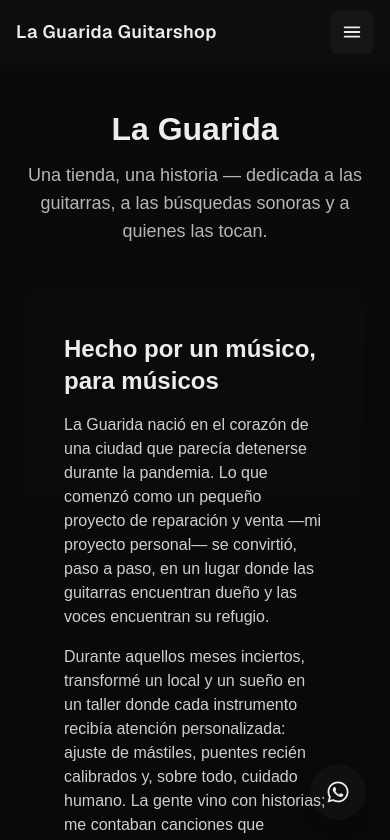
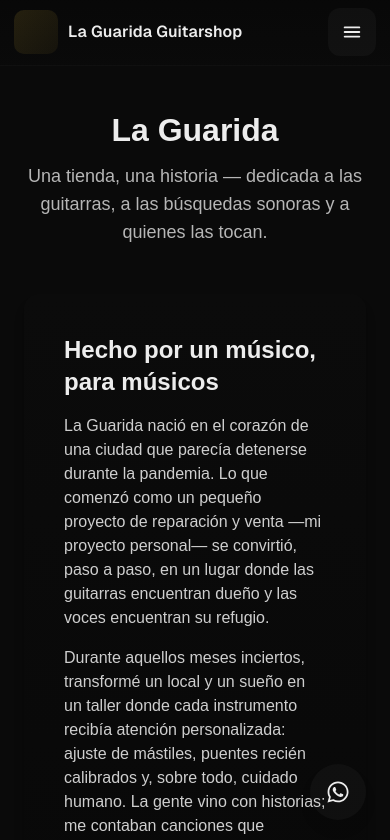
Before and after one commit to agusttin-ader/laguaridaguitarshop, a Next.js app: page /contacto in a window 390 px wide. Shown: the top 840 px of the page. Built offline with nearby package versions, Linux system fonts and the light colour scheme; no server answers.

Commit message:
revamp(header): mobile-first header styles, brand mark and safer nav spacing

```diff
--- a/app/components/Header.jsx
+++ b/app/components/Header.jsx
@@ -98,14 +98,15 @@ export default function Header() {
 
 
   return (
-    <header className="sticky top-0 z-50 w-full bg-[#0D0D0D] text-[#EDEDED] font-sans">
+    <header className="sticky top-0 z-50 w-full bg-[#0D0D0D] text-[#EDEDED] font-sans revamp-header">
       <div className="mx-auto flex h-[64px] md:h-[80px] max-w-7xl items-center justify-between px-4 sm:px-6 lg:px-8">
         <Link
           href="/"
-          className="text-lg font-semibold tracking-wide hover:text-[var(--gold-100)] transition-colors duration-200"
+          className="text-lg font-semibold tracking-wide hover:text-[var(--gold-100)] transition-colors duration-200 revamp-brand"
           aria-label="Ir a inicio"
         >
-          La Guarida Guitarshop
+          <span className="revamp-brand-mark" aria-hidden />
+          <span className="revamp-logo">La Guarida Guitarshop</span>
         </Link>
 
         {/* Desktop nav (large screens and up) */}
--- a/app/revamp.css
+++ b/app/revamp.css
@@ -82,6 +82,63 @@
 /* Small utilities */
 .text-gold { color: var(--revamp-gold) }
 
+/* Header / Navigation revamp (scoped) */
+.revamp-header {
+  background: linear-gradient(180deg, rgba(8,8,8,0.98), rgba(10,10,10,0.98));
+  border-bottom: 1px solid rgba(255,255,255,0.03);
+}
+.revamp-header .mx-auto { padding-left: 14px; padding-right: 14px }
+.revamp-brand {
+  display: inline-flex;
+  align-items: center;
+  gap: 10px;
+}
+.revamp-brand-mark {
+  width: 44px;
+  height: 44px;
+  border-radius: 10px;
+  background: linear-gradient(135deg, rgba(212,175,55,0.14), rgba(212,175,55,0.06));
+  display: inline-block;
+  flex: 0 0 44px;
+}
+.revamp-logo {
+  font-weight: 600;
+  letter-spacing: 0.2px;
+  font-size: 1rem;
+}
+
+/* Navigation links - larger hit area on mobile */
+.revamp-nav-link {
+  padding: 10px 12px;
+  border-radius: 10px;
+  display: inline-flex;
+  align-items: center;
+}
+.revamp-nav-link:hover { background: rgba(212,175,55,0.04); color: var(--revamp-gold) }
+
+/* Mobile hamburger: larger tap target + subtle ring */
+.revamp-header .hamburger-btn {
+  width: 48px;
+  height: 48px;
+  display: inline-flex;
+  align-items: center;
+  justify-content: center;
+  border-radius: 12px;
+}
+.revamp-header .hamburger-btn:focus { outline: 3px solid rgba(212,175,55,0.12); outline-offset: 2px }
+
+/* Mobile menu items: clearer spacing */
+.revamp-header #mobile-menu a, .revamp-header #mobile-menu button {
+  padding: 14px 16px !important;
+  border-radius: 10px;
+}
+
+@media (min-width: 1024px) {
+  .revamp-brand-mark { width:48px; height:48px }
+  .revamp-logo { font-size: 1.05rem }
+}
+
+
 /* Hero specific typography utilities (mobile-first) */
 .revamp-title {
   font-family: var(--font-sans, system-ui, -apple-system, 'Segoe UI', Roboto, 'Helvetica Neue');
```
